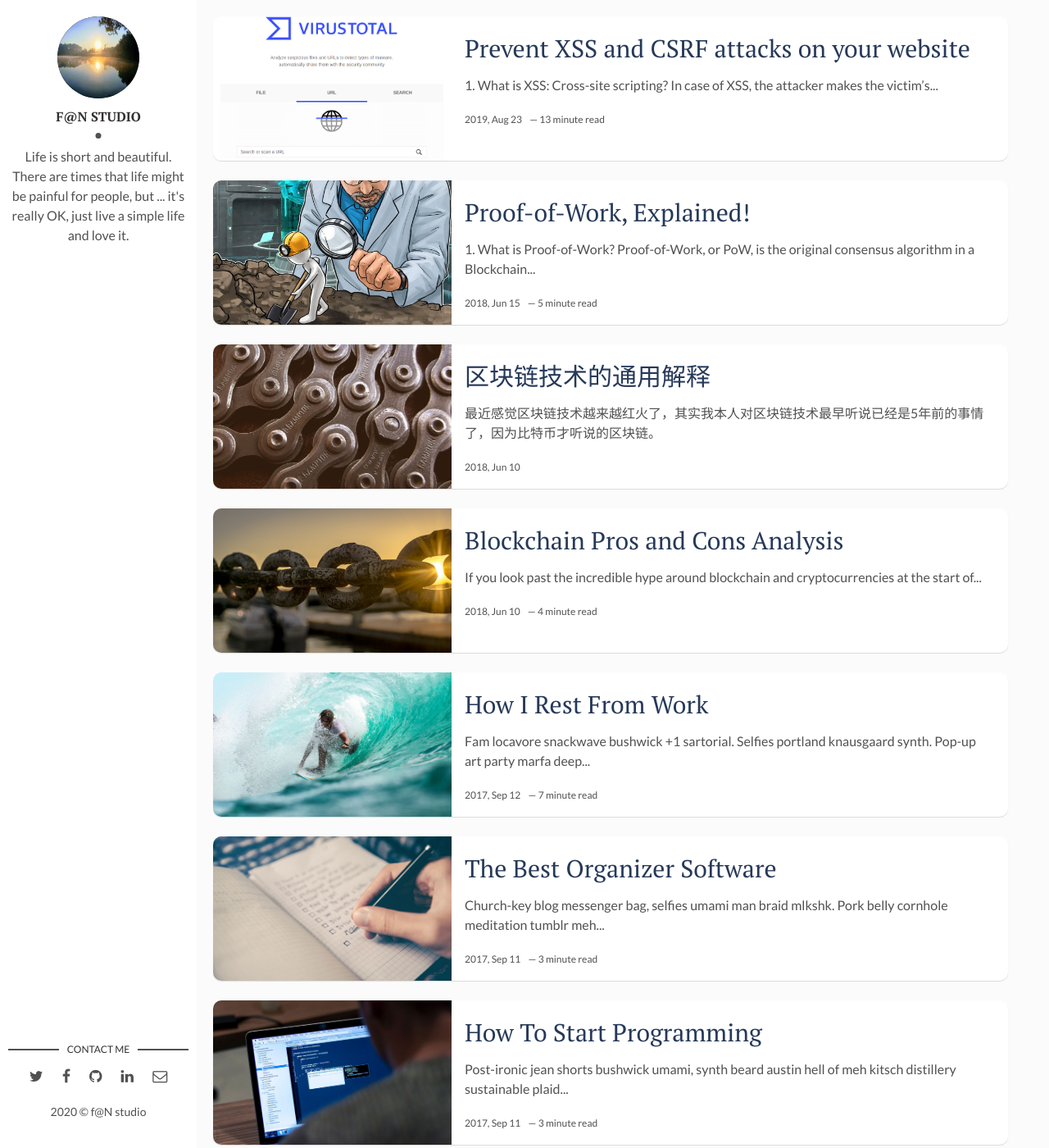
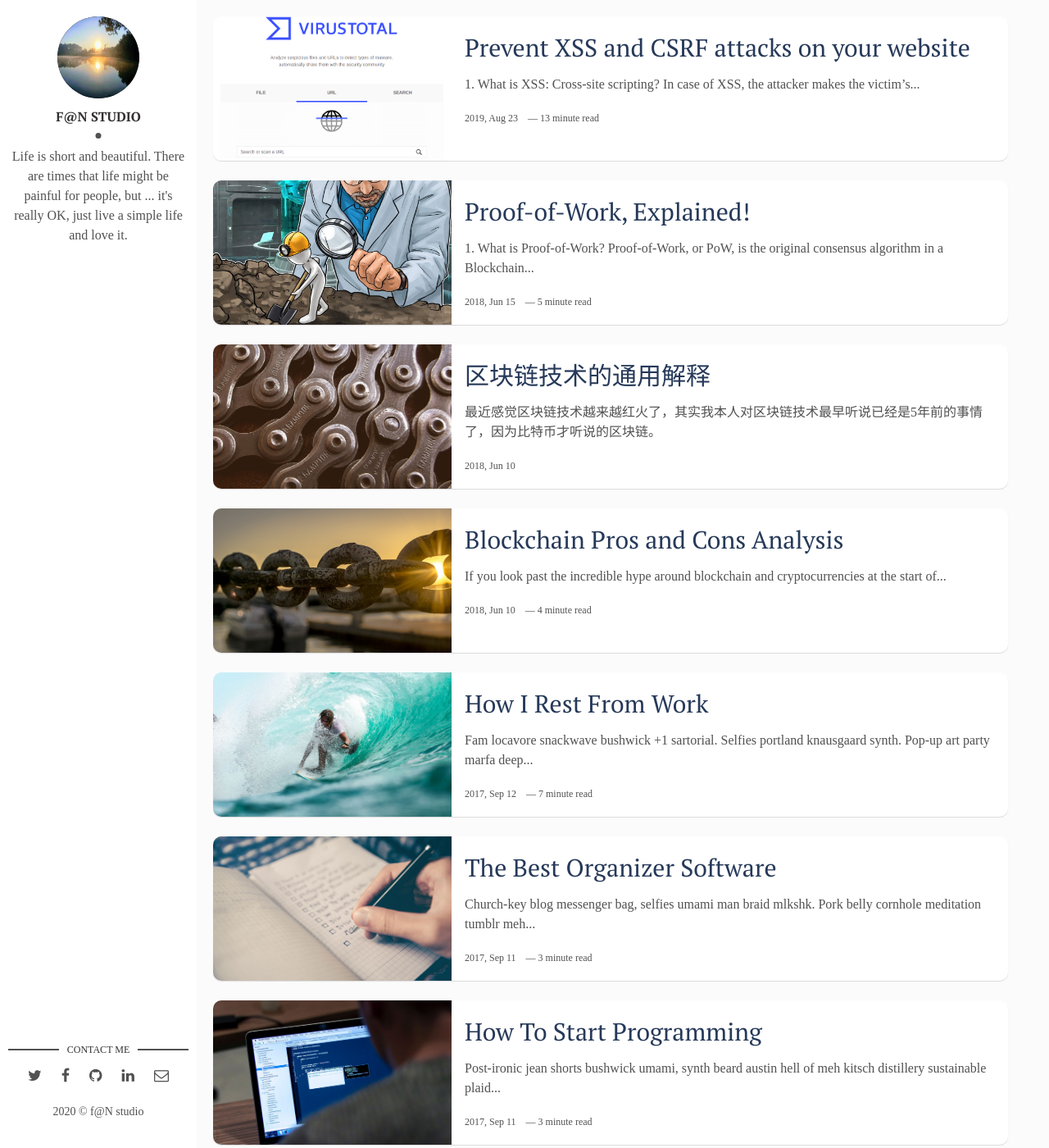
Before and after one commit to wowfrank/wowfrank.github.io, a Jekyll site: the page built from index.html, in a window 1280 px wide and 1400 px high. Shown: the whole window at 82% size. Built offline with Jekyll 4.4.1, drawn with Linux system fonts in a browser that asks for light colours; some web fonts are replaced; the list of posts is cut into pages by our own code.

Commit message:
Update main.css

```diff
--- a/assets/css/main.css
+++ b/assets/css/main.css
@@ -773,7 +773,9 @@ html {
 }
 
 body {
-  font-family: 'Lato', sans-serif;
+  /*font-family: 'Lato', sans-serif;*/
+  font-family: 'Roboto', sans-serif;
+  font-family: 'ZCOOL QingKe HuangYou', cursive;
   color: #515151;
   background-color: #fbfbfb;
   margin: 0;
```
